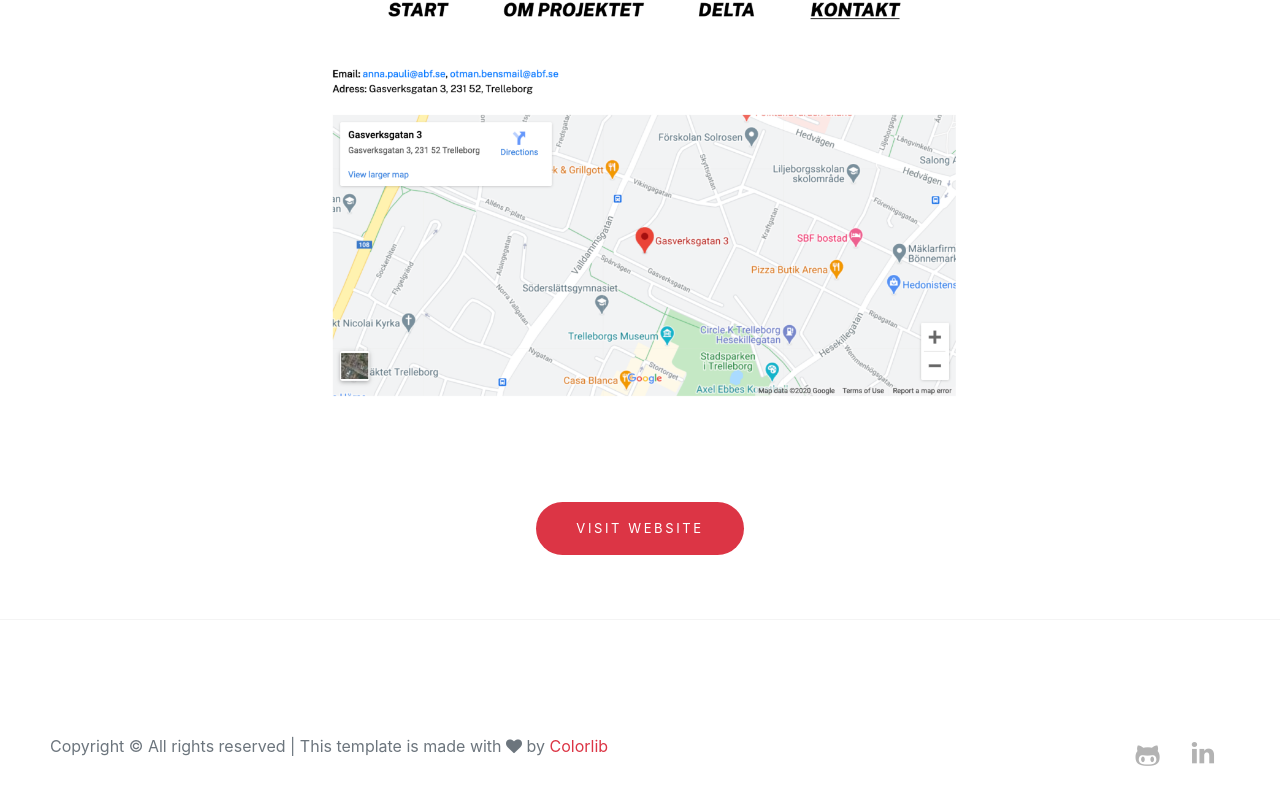
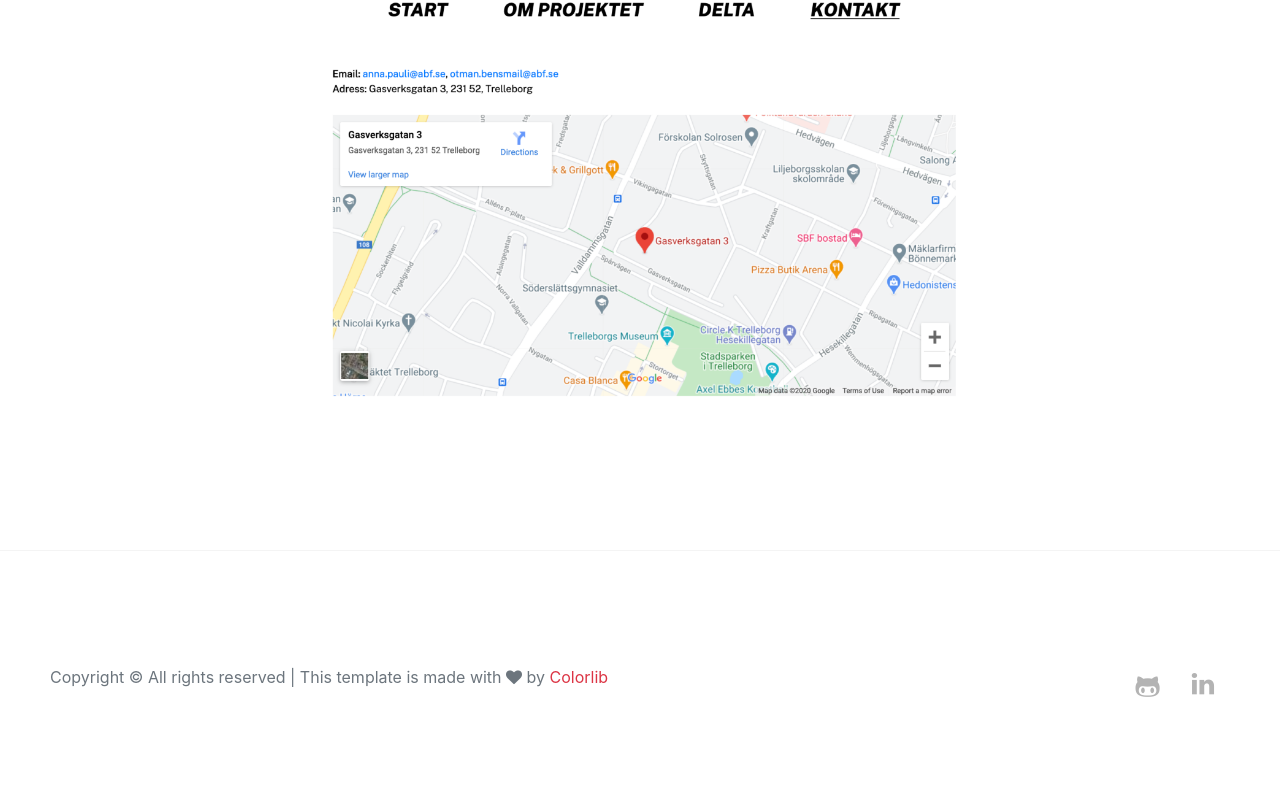
Before and after one commit to moawinberg/portfolio, a React (Create React App) app: page /krets-studio in a window 1280 px wide. Shown: the part 2788-3593 px from the top of the page. Built offline with nearby package versions, Linux system fonts and the light colour scheme.

Commit message:
remove links on project and map

```diff
--- a/src/components/contact.jsx
+++ b/src/components/contact.jsx
@@ -20,7 +20,7 @@ export default class Contact extends Component {
           <div className="container">
             <div className="mr-4 icon">
               <span className="icon-mail" style={{ marginRight: '3px' }}></span>
-              <a href="mailto:moawini@kth.se">moawin@kth.se</a>
+              <a href="mailto:moawin@kth.se">moawin@kth.se</a>
             </div>
             <div className="mr-4 icon">
               <span className="icon-phone2" style={{ marginRight: '3px' }}></span>
@@ -29,10 +29,10 @@ export default class Contact extends Component {
           </div>
         </section>
 
-        <iframe
+        {/* <iframe
           src="https://www.google.com/maps/embed?pb=!1m18!1m12!1m3!1d2035.490000269576!2d18.068258816195065!3d59.32477271842987!2m3!1f0!2f0!3f0!3m2!1i1024!2i768!4f13.1!3m3!1m2!1s0x465f77e2605c0b5b%3A0x6f7ac4c3208c1e7f!2sSkomakargatan%2024A%2C%20111%2029%20Stockholm!5e0!3m2!1sen!2sse!4v1597995301126!5m2!1sen!2sse"
           title="google map" style={{ width: '100%', height: '500px', border: '0' }} frameBorder="0" allowFullScreen="" aria-hidden="false"
-          tabIndex="0"></iframe>
+          tabIndex="0"></iframe> */}
       </div>
     )
   }
--- a/src/components/projects/computer-graphics.jsx
+++ b/src/components/projects/computer-graphics.jsx
@@ -56,8 +56,6 @@ export default class ComputerGraphics extends Component {
                   </div>
                 </div>
                 <p className="text-center mb-5"><img src="images/p4_large.jpg" alt="project" className="img-fluid" /></p>
-                <p className="text-center"><a href="https://github.com/moawinberg/DH2323" className="button button--red">
-                  View on GitHub</a></p>
               </div>
             </div>
           </div>
--- a/src/components/projects/information-visualization.jsx
+++ b/src/components/projects/information-visualization.jsx
@@ -59,8 +59,6 @@ export default class InformationVisualization extends Component {
                 <iframe style={{ width: '100%', height: '500px', marginBottom: '5vh' }}
                   src="https://docs.google.com/presentation/d/e/2PACX-1vTTdGQkTJ6-1GZ8HvSUa64I3ZXuIS7k6vD6j2xJDaVcXy0-RORMkoQN_N3PzxBY52A9i76lfJxnFca0/embed?start=false&loop=false&delayms=3000"
                   frameBorder="0" allowFullScreen={true}></iframe>
-                <p className="text-center"><a href="https://moawinberg.github.io/ivis-project-2/"
-                  className="button button--red">Visit Website</a></p>
               </div>
             </div>
           </div>
--- a/src/components/projects/insulin-pump.jsx
+++ b/src/components/projects/insulin-pump.jsx
@@ -62,7 +62,6 @@ export default class InsulinPump extends Component {
                   </div>
                 </div>
                 <p className="text-center mb-5"><img src="images/p3_large.jpg" alt="project" className="img-fluid" /></p>
-                <p className="text-center"><a href="pdfs/ProjectReportG1.pdf" className="button button--red">View Report</a></p>
               </div>
             </div>
           </div>
--- a/src/components/projects/krets.jsx
+++ b/src/components/projects/krets.jsx
@@ -55,8 +55,6 @@ export default class Krets extends Component {
                   </div>
                 </div>
                 <p className="text-center mb-5"><img src="images/p6_large.png" alt="project" className="img-fluid" /></p>
-                <p className="text-center"><a href="https://www.krets.studio/" className="button button--red">Visit
-                Website</a></p>
               </div>
             </div>
           </div>
--- a/src/components/projects/tag-ar.jsx
+++ b/src/components/projects/tag-ar.jsx
@@ -57,7 +57,6 @@ export default class TagAr extends Component {
                 <video style={{ marginBottom: '5vh'}} className="img-fluid" controls>
                   <source src="videos/tagAR.mp4" type="video/mp4" />
                 </video>
-                <p className="text-center"><a href="pdfs/tagAR-Report.pdf" className="button button--red">View Report</a></p>
               </div>
             </div>
           </div>
--- a/src/components/projects/thunderball.jsx
+++ b/src/components/projects/thunderball.jsx
@@ -60,8 +60,6 @@ export default class Thunderball extends Component {
                 <video style={{ marginBottom: '5vh' }} className="img-fluid" controls>
                   <source src="videos/thunderball.mp4" type="video/mp4" />
                 </video>
-                <p className="text-center"><a href="https://moawinberg.github.io/thunderball-pages/"
-                  className="button button--red">Visit Website</a></p>
               </div>
             </div>
           </div>
--- a/src/components/projects/vibb.jsx
+++ b/src/components/projects/vibb.jsx
@@ -61,7 +61,6 @@ export default class Vibb extends Component {
                 <video style={{ marginBottom: '5vh' }} className="img-fluid" controls>
                   <source src="videos/vibb.mp4" type="video/mp4" />
                 </video>
-                <p className="text-center"><a href="pdfs/vibb.pdf" className="button button--red">View Workbook</a></p>
               </div>
             </div>
           </div>
```
